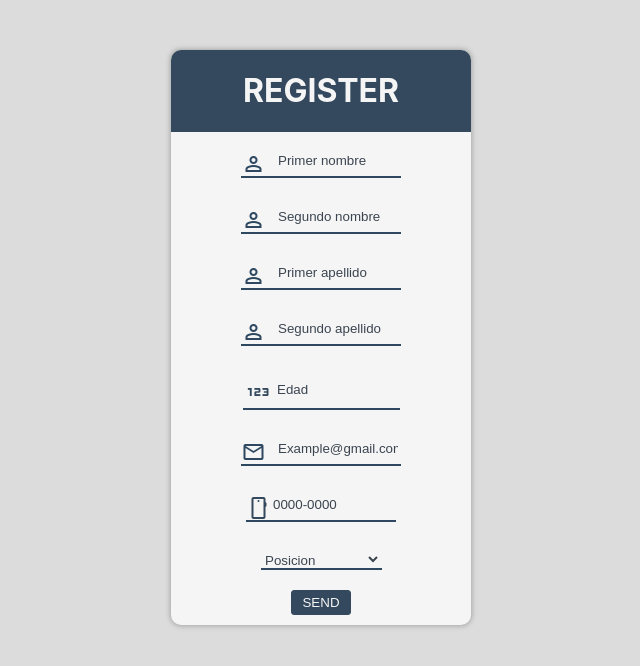
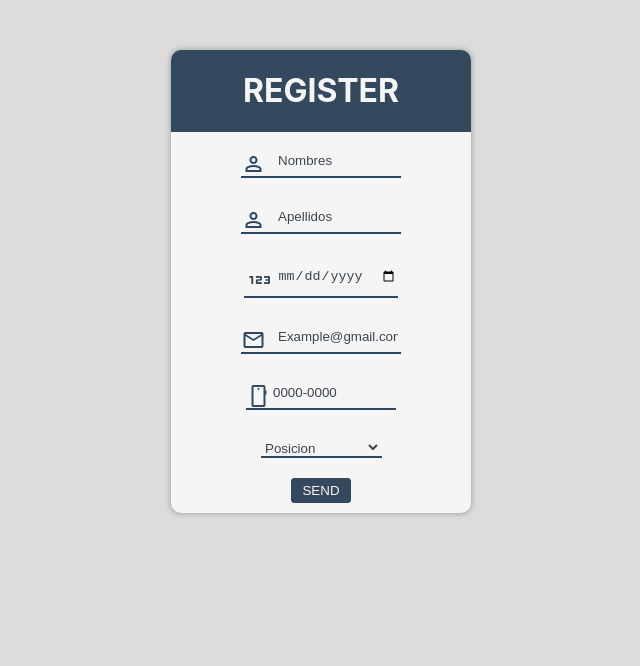
Before and after one commit to Will1184/Login-Crud-Spring-React-Cliente, a React (Create React App) app: page /crearpersona in a window 1280 px wide. Shown: the top 666 px of the page, without its empty margins (319-959 px from the left). Built offline with nearby package versions, Linux system fonts and the light colour scheme; sample sign-in values are in the browser's storage.

Commit message:
second-commit

```diff
--- a/package.json
+++ b/package.json
@@ -2,6 +2,7 @@
   "name": "crud-react",
   "version": "0.1.0",
   "private": true,
+  "proxy": "http://localhost:8090",
   "dependencies": {
     "@testing-library/jest-dom": "^5.16.5",
     "@testing-library/react": "^13.4.0",
@@ -21,7 +22,7 @@
     "build": "react-scripts build",
     "test": "react-scripts test",
     "eject": "react-scripts eject",
-    "proxy": "http://localhost:3000"
+    "proxy": "http://localhost:8090"
   },
   "eslintConfig": {
     "extends": [
--- a/public/index.html
+++ b/public/index.html
@@ -6,7 +6,6 @@
     <meta name="viewport" content="width=device-width, initial-scale=1" />
     <script src="https://cdnjs.cloudflare.com/ajax/libs/react/16.6.3/umd/react.production.min.js"></script>
     <script src="https://cdnjs.cloudflare.com/ajax/libs/react-dom/16.6.3/umd/react-dom.production.min.js"></script>
-
     <meta
       name="description"
       content="Web site created using create-react-app"
--- a/src/App.js
+++ b/src/App.js
@@ -1,7 +1,6 @@
-import React from 'react';
+import React,{Fragment }  from 'react';
 import'./Styles/App.css';
 import { BrowserRouter as Router ,Route,Routes} from 'react-router-dom';
-import { Fragment } from 'react';
 import ListPersonas from './component/ListPersonas';
 import CrearPersona from './component/CrearPersona';
 import Login from './component/Login';
--- a/src/component/CrearPersona.jsx
+++ b/src/component/CrearPersona.jsx
@@ -7,12 +7,10 @@ import PersonaService from '../services/PersonaService';
 export default function CrearPersona(){
 
     const[posicion,setPosicion]=useState("");
-    const[primer_nombre,setPrimerNombre]=useState("");
-    const[segundo_nombre,setSegundoNombre]=useState("");
-    const[primer_apellido,setPrimerApellido]=useState("");
-    const[segundo_apellido,setSegundoApellido]=useState("");
-    const[edad,setEdad]=useState("");
-    const[correo_electronico,setCorreElectronico]=useState("");
+    const[nombres,setNombres]=useState("");
+    const[apellidos,setApellidos]=useState("");
+    const[fecha_nacimiento,setFecha_nacimiento]=useState("");
+    const[email,setEmail]=useState("");
     const[telefono,setTelefono]=useState();
     const {id}=useParams("");
     const navigate=useNavigate();
@@ -22,12 +20,10 @@ export default function CrearPersona(){
         if (id) {
           PersonaService.getPersonaById(id)
             .then((response) => {
-              setPrimerNombre(response.data.primer_nombre);
-              setSegundoNombre(response.data.segundo_nombre);
-              setPrimerApellido(response.data.primer_apellido);
-              setSegundoApellido(response.data.segundo_apellido);
-              setEdad(response.data.edad);
-              setCorreElectronico(response.data.correo_electronico);
+              setNombres(response.data.nombres);
+              setApellidos(response.data.apellidos);
+              setFecha_nacimiento(response.data.fecha_nacimiento);
+              setEmail(response.data.email);
               setTelefono(response.data.telefono);
               setPosicion(response.data.posicion);
             })
@@ -51,8 +47,7 @@ export default function CrearPersona(){
     }
     const onSubmit=(e)=>{
         e.preventDefault();
-        const persona={primer_nombre,segundo_nombre,primer_apellido,segundo_apellido,
-            edad,correo_electronico,telefono,posicion};
+        const persona={nombres,apellidos,fecha_nacimiento,email,telefono,posicion};
 
             if(id){
                 PersonaService.updatePersona(id,persona).then((response)=>{
@@ -80,58 +75,38 @@ export default function CrearPersona(){
             <span className="material-symbols-outlined icon-person">person</span>
             <input
             type="text"
-            name="primer_nombre"
-            id="firstName" placeholder="Primer nombre"
-            value={primer_nombre}
-            onChange={(e)=> setPrimerNombre(e.target.value)}/>
+            name="nombres"
+            id="names" placeholder="Nombres"
+            value={nombres}
+            onChange={(e)=> setNombres(e.target.value)}/>
             </div>
 
             <div className="inputs-options">
             <span className="material-symbols-outlined icon-person">person</span>
             <input type="text"
-            name="segundo_nombre"
-            id="secondName" placeholder="Segundo nombre"
-            value={segundo_nombre}
-            onChange={(e)=> setSegundoNombre(e.target.value)}/>
-            </div>
-
-            <div className="inputs-options">
-            <span className="material-symbols-outlined icon-person">person</span>
-            <input
-            type="text"
-            name="primer_apellido"
-            id="lastName1" placeholder="Primer apellido"
-            value={primer_apellido}
-            onChange={(e)=> setPrimerApellido(e.target.value)}/>
-            </div>
-
-            <div className="inputs-options">
-            <span className="material-symbols-outlined icon-person">person</span>
-            <input
-            type="text"
-            name="segundo_apellido"
-            id="lastName2" placeholder="Segundo apellido "
-            value={segundo_apellido}
-            onChange={(e)=> setSegundoApellido(e.target.value)}/>
+            name="apellidos"
+            id="lastnames" placeholder="Apellidos"
+            value={apellidos}
+            onChange={(e)=> setApellidos(e.target.value)}/>
             </div>
 
             <div className="inputs-options">
             <span class="material-symbols-outlined icon-edad">123</span>
-            <input type="number"
-            name="edad"
+            <input type="date"
+            name="fecha_nacimiento"
             id="age"
             placeholder="Edad"
-            value={edad}
-            onChange={(e)=> setEdad(e.target.value)}/>
+            value={fecha_nacimiento}
+            onChange={(e)=> setFecha_nacimiento(e.target.value)}/>
             </div>
 
             <div className="inputs-options">
             <span className="material-symbols-outlined icon-email">mail</span>
             <input type="email"
-            name="correo_electronico"
-            id="email" placeholder="Example@gmail.com"
-            value={correo_electronico}
-            onChange={(e)=> setCorreElectronico(e.target.value)}/>
+            name="email"
+            id="email_user" placeholder="Example@gmail.com"
+            value={email}
+            onChange={(e)=> setEmail(e.target.value)}/>
             </div>
 
             <div className="inputs-options">
--- a/src/component/ListPersonas.jsx
+++ b/src/component/ListPersonas.jsx
@@ -3,12 +3,10 @@ import PersonaService from '../services/PersonaService'
 import { Link } from 'react-router-dom'
 import { CSVLink } from 'react-csv';
 import Menu from './Menu';
-import Modal from './Modal';
 
 
 const  ListPersonas=() =>{
     const[personas, setPersonas] =useState([]);
-    const[openModal,setOpenModal]=useState(false);
     const[openDelete,setOpenDelete]=useState(false);
     const[optionDelete,setOptionDelete]=useState(false);
     const[idDelete,setIdDelete]=useState();
@@ -19,7 +17,9 @@ const  ListPersonas=() =>{
         confirmation();
         tokenExpired();
     })
-
+    useEffect(()=>{
+        getPersonas();
+    })
     const tokenExpired=()=>{
         setInterval(()=>{
             let isLogged=localStorage.getItem("Token");
@@ -48,8 +48,85 @@ const  ListPersonas=() =>{
           results = personas;
         } else {
           results = personas.filter((data) =>
-            data.primer_nombre.toLowerCase().includes(search.toLocaleLowerCase())
+            data.nombres.toLowerCase().includes(search.toLocaleLowerCase())
           );
+        }
+
+
+
+        const table=()=>{
+            if(personas.length!==0){
+                return<div className="data-table">
+                 <nav className="table-options">
+                    <ul className='btn-options'>
+                        <li>
+                        <input
+                              type="text"
+                              name="busqueda"
+                              id="search"
+                              placeholder="Buscar"
+                              value={search} onChange={searcher}
+                              />
+                        </li>
+                        <li>
+                            {mostrar()}
+                        </li>
+                        <li>
+                            <button className="btn-new">
+                            <a href="crearpersona" >
+                                <span className="material-symbols-outlined add">add
+                                </span>ADD
+                            </a>
+                            </button>
+                        </li>
+                        <li>
+                            <CSVLink className="btn-csv" data={personas} filename="Crud.csv">
+                            <span className="material-symbols-outlined download">
+                                download
+                            </span>&nbsp;<p>CSV</p>
+                            </CSVLink>
+                        </li>
+                    </ul>
+                 </nav>
+                 <table className="table" id="table-inf">
+            <thead>
+                <tr>
+                    <th>ID</th>
+                    <th>NOMBRES</th>
+                    <th>APELLIDOS</th>
+                    <th>EDAD</th>
+                    <th>EMAIL</th>
+                    <th>TELEFONO</th>
+                    <th>POSICION</th>
+                    <th>ACCIONES</th>
+                </tr>
+            </thead>
+            <tbody>
+            {
+                results.map(
+                    persona=>
+                    <tr key={persona.id}>
+                        <td>{persona.id}</td>
+                        <td>{persona.nombres}</td>
+                        <td>{persona.apellidos}</td>
+                        <td>{persona.fecha_nacimiento}</td>
+                        <td>{persona.email}</td>
+                        <td>{persona.telefono}</td>
+                        <td>{persona.posicion}</td>
+                        <td>
+                        <button className='modificar'><Link to={`/editPersona/${persona.id}`}><span className="material-symbols-outlined edit">edit</span>&nbsp;&nbsp; EDIT</Link ></button>
+                        <button className='eliminar' onClick={()=> {setIdDelete(persona.id);setOpenDelete(true)}}><span className="material-symbols-outlined delete">delete_forever</span> DELETE</button>
+                        <button className='email'><a href="/crearpersona/:id"><span className="material-symbols-outlined mail">mail</span> SEND</a></button>
+                        </td>
+                    </tr>
+                )
+            }
+            </tbody>
+            {confirmation()}
+        </table>
+            </div>
+
+            }
         }
 
 
@@ -65,10 +142,6 @@ const  ListPersonas=() =>{
                        </button>
                 }
             }
-
-    useEffect(() => {
-            getPersonas();
-    },[])
 
     const confirmation=()=>{
         deletePersona()
@@ -103,87 +176,9 @@ const  ListPersonas=() =>{
         return(
             <div>
                  <Menu/>
-               <div className="data-table">
-                 <nav className="table-options">
-                    <ul className='btn-options'>
-                        <li>
-                        <input
-                              type="text"
-                              name="busqueda"
-                              id="search"
-                              placeholder="Buscar"
-                              value={search} onChange={searcher}
-                              />
-                        </li>
-                        <li>
-                            {mostrar()}
-                        </li>
-                        <li>
-                            <button className="btn-new">
-                            <a href="crearpersona" >
-                                <span className="material-symbols-outlined add">add
-                                </span>ADD
-                            </a>
-                            </button>
-                        </li>
-                        <li>
-                            <CSVLink className="btn-csv" data={personas} filename="Crud.csv">
-                            <span className="material-symbols-outlined download">
-                                download
-                            </span>&nbsp;<p>CSV</p>
-                            </CSVLink>
-                        </li>
+                 <>{mostrar()}</>
+                 <>{table()}</>
 
-                        <li><button className="btn-filter" onClick={() =>{
-                            setOpenModal(true);
-                        }} >
-                            <span className="material-symbols-outlined filter">filter_alt</span>
-                             FILTER
-                            </button>
-                        </li>
-                    </ul>
-                    {openModal && <Modal closeModal={setOpenModal} />}
-                 </nav>
-
-            <table className="table" id="table-inf">
-                <thead>
-                    <tr>
-                        <th>ID</th>
-                        <th>NOMBRES</th>
-                        <th>APELLIDOS</th>
-                        <th>EDAD</th>
-                        <th>EMAIL</th>
-                        <th>TELEFONO</th>
-                        <th>POSICION</th>
-                        <th>ACCIONES</th>
-                    </tr>
-                </thead>
-                <tbody>
-                {
-                    results.map(
-                        persona=>
-                        <tr key={persona.id}>
-                            <td>{persona.id}</td>
-                            <td>{persona.primer_nombre}&nbsp;
-                            {persona.segundo_nombre}</td>
-                            <td>{persona.primer_apellido}&nbsp;
-                            {persona.segundo_apellido}</td>
-                            <td>{persona.edad}</td>
-                            <td>{persona.correo_electronico}</td>
-                            <td>{persona.telefono}</td>
-                            <td>{persona.posicion}</td>
-                            <td>
-                            <button className='modificar'><Link to={`/editPersona/${persona.id}`}><span className="material-symbols-outlined edit">edit</span>&nbsp;&nbsp; EDIT</Link ></button>
-                            <button className='eliminar' onClick={()=> {setIdDelete(persona.id);setOpenDelete(true)}}><span className="material-symbols-outlined delete">delete_forever</span> DELETE</button>
-                            <button className='email'><a href="/crearpersona/:id"><span className="material-symbols-outlined mail">mail</span> SEND</a></button>
-                            </td>
-                        </tr>
-                    )
-                }
-                </tbody>
-                {confirmation()}
-            </table>
-            </div>
             </div>
         )
     }
--- a/src/component/Menu.jsx
+++ b/src/component/Menu.jsx
@@ -20,10 +20,7 @@ const Menu =()=>{
     })
 
     const logout = () => {
-
-                const username=localStorage.getItem('username');
-                const user={username};
-                AuthService.userLogout(user).then((response)=>{
+                AuthService.userLogout().then((response)=>{
                     console.log(response.data)
                     localStorage.removeItem("role")
                     localStorage.removeItem('token')
--- a/src/services/PersonaService.js
+++ b/src/services/PersonaService.js
@@ -1,6 +1,6 @@
 import axios from 'axios';
 
-const PERSONA_API_BASE_URL = "http://localhost:8090/api/v1/personas";
+const PERSONA_API_BASE_URL = "/api/v1/personas";
 const config = {
   headers: {
     'Authorization': 'Bearer ' + localStorage.getItem('token')
@@ -11,6 +11,7 @@ class PersonaService {
   async getPersonas() {
     try {
       return await axios.get(PERSONA_API_BASE_URL, config);
+
     } catch (error) {
       console.log(error);
     }
```
Also changed, not shown: src/services/AuthService.js (+8 -12 lines), src/services/UserService.js (added, +21 -0 lines), 2 other files (tests, documents, lock files or other folders).
